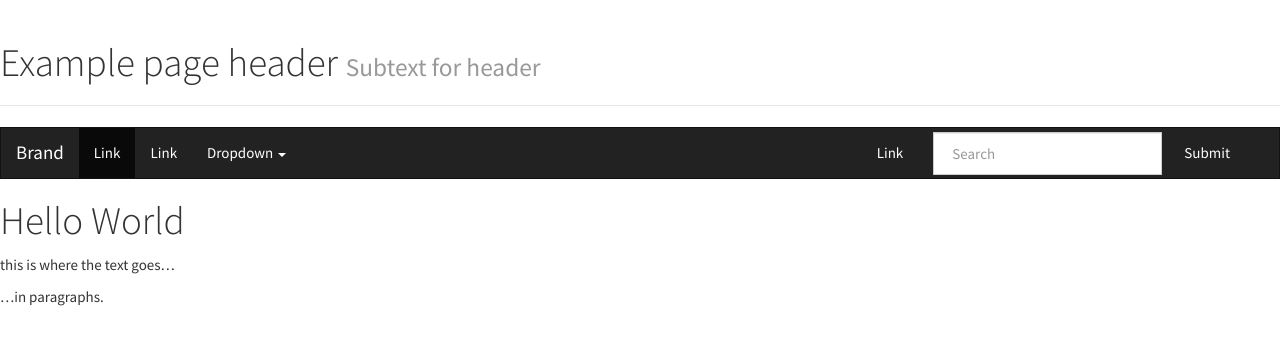
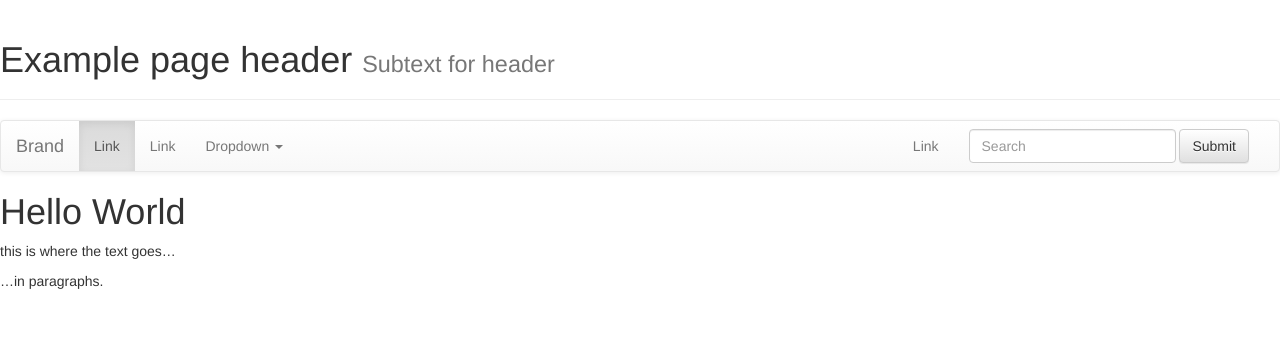
Before and after one commit to nrobb/TASTER_site, a Jekyll site: the page built from index.md, in a window 1280 px wide. Shown: the top 345 px of the page. Built offline with Jekyll 4.4.1, drawn with Linux system fonts in a browser that asks for light colours; nearby versions of some CDN libraries; Markdown is read by kramdown in place of the engine named in the settings.

Commit message:
Update default.html

```diff
--- a/_layouts/default.html
+++ b/_layouts/default.html
@@ -6,8 +6,11 @@
     <meta name="viewport" content="width=device-width, initial-scale=1">
     <title>{{ page.title }}</title>
 
-    <!-- bootstrap css -->
-    <link href="/css/bootstrap.css" type="text/css" rel="stylesheet" />
+    <!-- Latest compiled and minified CSS -->
+    <link rel="stylesheet" href="https://maxcdn.bootstrapcdn.com/bootstrap/3.3.1/css/bootstrap.min.css">
+
+    <!-- Optional theme -->
+    <link rel="stylesheet" href="https://maxcdn.bootstrapcdn.com/bootstrap/3.3.1/css/bootstrap-theme.min.css">
 
     <!-- HTML5 shim and Respond.js for IE8 support of HTML5 elements and media queries -->
     <!-- WARNING: Respond.js doesn't work if you view the page via file:// -->
```
